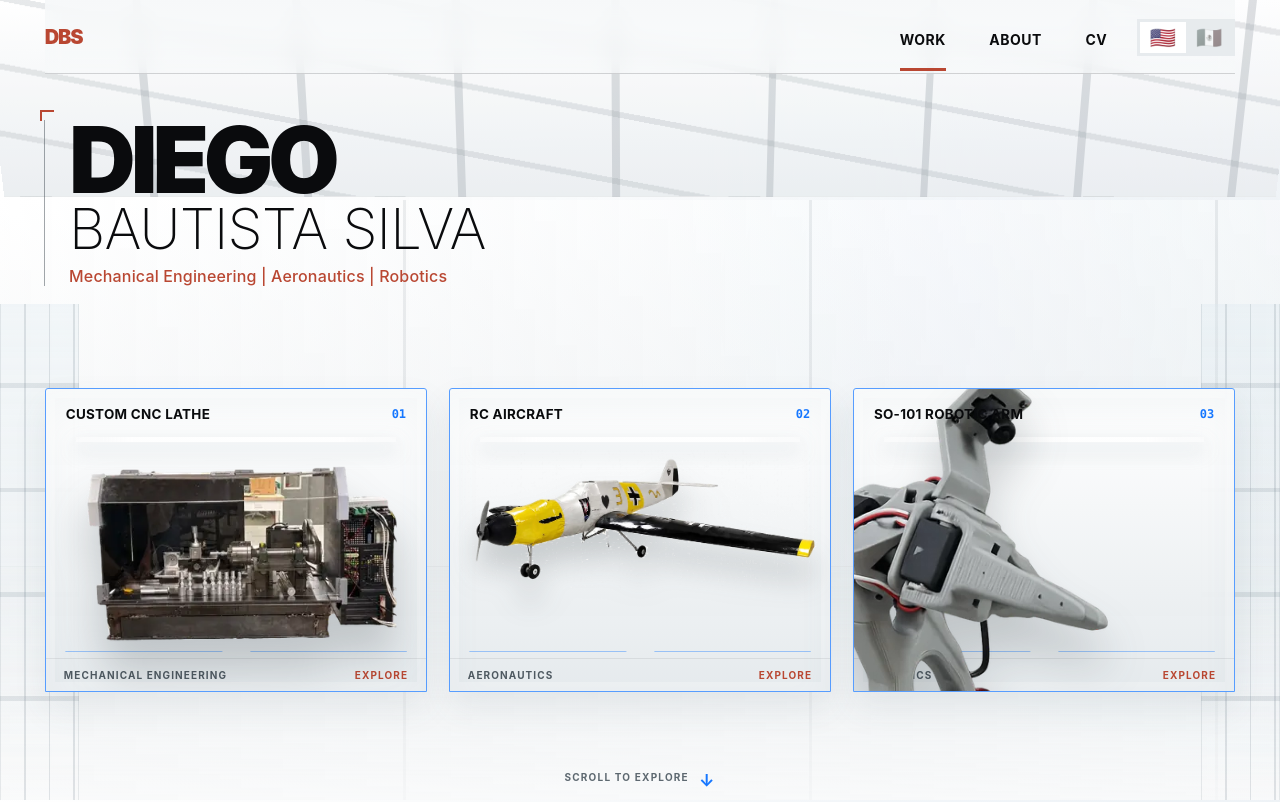
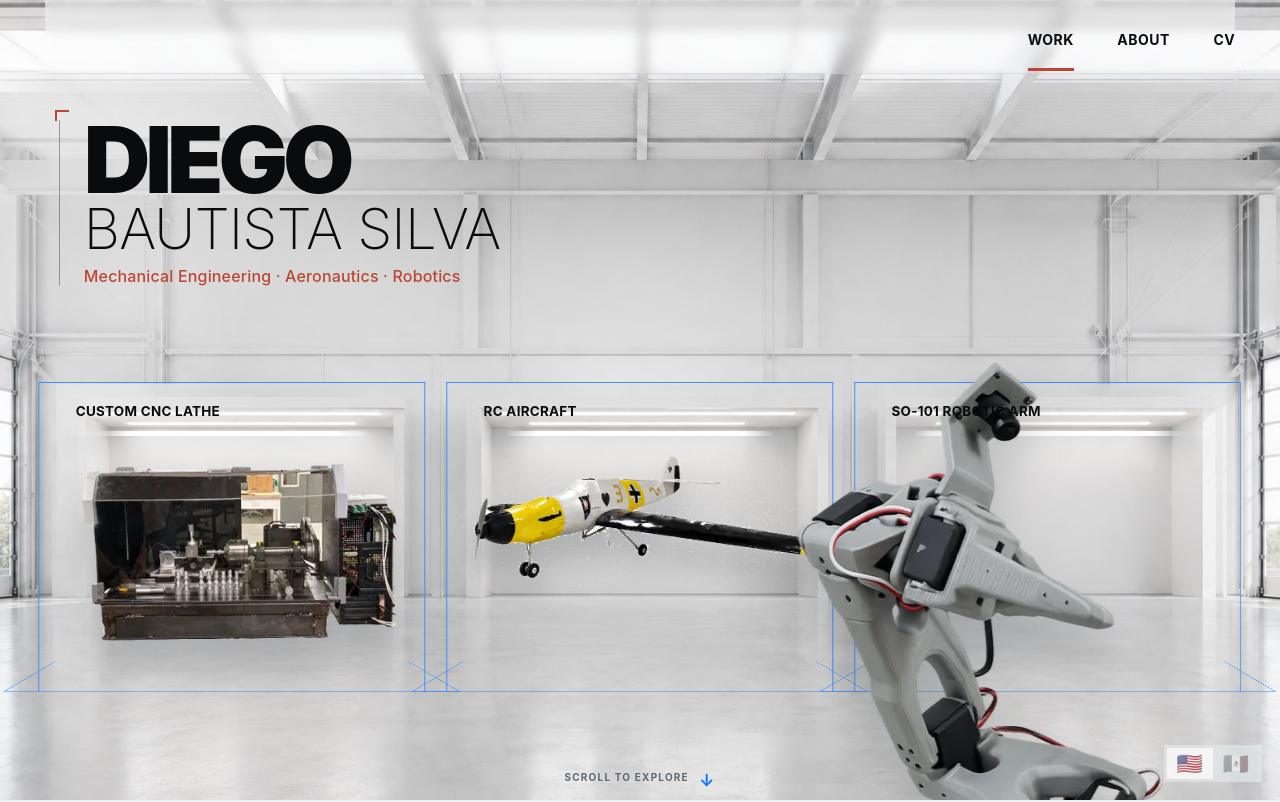
Before and after one commit to diego-bau3/Myportfoliodbau, a React (Vite) app: page / in a window 1280 px wide. Shown: the top 802 px of the page. Built offline with nearby package versions, Linux system fonts and the light colour scheme.

Commit message:
fix: match hangar reference composition

```diff
--- a/src/assets.d.ts
+++ b/src/assets.d.ts
@@ -1,5 +1,10 @@
 // Bun turns asset imports into hashed URLs at build time; TS needs to be told.
 declare module "*.webp" {
+  const src: string;
+  export default src;
+}
+
+declare module "*.png" {
   const src: string;
   export default src;
 }
--- a/src/i18n.tsx
+++ b/src/i18n.tsx
@@ -38,7 +38,7 @@ type UiCopy = {
 
 const UI: Record<Language, UiCopy> = {
   en: {
-    tagline: "Mechanical Engineering | Aeronautics | Robotics",
+    tagline: "Mechanical Engineering · Aeronautics · Robotics",
     primaryNavigation: "Primary navigation",
     work: "Work",
     about: "About",
@@ -59,7 +59,7 @@ const UI: Record<Language, UiCopy> = {
     sections: { hardware: "Hardware", software: "Software", work: "Work experience" },
   },
   es: {
-    tagline: "Ingeniería Mecánica | Aeronáutica | Robótica",
+    tagline: "Ingeniería Mecánica · Aeronáutica · Robótica",
     primaryNavigation: "Navegación principal",
     work: "Proyectos",
     about: "Acerca de",
--- a/src/screens/HangarScreen.tsx
+++ b/src/screens/HangarScreen.tsx
@@ -1,6 +1,7 @@
 import { useCallback, useEffect, useMemo, useState } from "react";
 
 import portfolioPdf from "../../assets/diego-bau-portfolio.pdf";
+import hangarBackground from "../../assets/hangar-background-v1.png";
 import HangarBay from "../components/HangarBay.tsx";
 import ProjectDetail from "../components/ProjectDetail.tsx";
 import { projectsFor } from "../data/projects.ts";
@@ -115,6 +116,7 @@ export default function HangarScreen() {
       </a>
       <section className={`hangar-showcase is-level-${activeLevel + 1}`} id="hangar-work">
         <div className="hangar-stage" aria-hidden="true">
+          <img className="hangar-stage-photo" src={hangarBackground} alt="" />
           <div className="hangar-roof" />
           <div className="hangar-wall" />
         </div>
--- a/src/styles.css
+++ b/src/styles.css
@@ -942,17 +942,13 @@ body.detail-open {
 }
 
 .hangar-showcase {
-  background:
-    linear-gradient(90deg, rgba(255, 255, 255, 0.96), rgba(239, 243, 246, 0.72)),
-    radial-gradient(circle at 76% 38%, rgba(22, 119, 255, 0.08), transparent 32%);
+  background: #edf0f1;
   isolation: isolate;
   position: relative;
 }
 
 .hangar-stage {
-  background:
-    linear-gradient(90deg, rgba(255, 255, 255, 0.96), rgba(239, 243, 246, 0.72)),
-    radial-gradient(circle at 76% 38%, rgba(22, 119, 255, 0.08), transparent 32%);
+  background: #edf0f1;
   height: 100svh;
   margin-bottom: -100svh;
   min-height: 100svh;
@@ -961,6 +957,16 @@ body.detail-open {
   position: sticky;
   top: 0;
   z-index: 0;
+}
+
+.hangar-stage-photo {
+  height: 100%;
+  inset: 0;
+  object-fit: cover;
+  object-position: center center;
+  position: absolute;
+  width: 100%;
+  z-index: -4;
 }
 
 .hangar-stage::before,
@@ -980,6 +986,7 @@ body.detail-open {
   border-inline: 1px solid rgba(74, 93, 107, 0.16);
   bottom: 0;
   content: "";
+  display: none;
   opacity: 0.7;
   position: absolute;
   top: 38%;
@@ -1010,6 +1017,7 @@ body.detail-open {
   border-bottom: 1px solid rgba(71, 83, 92, 0.13);
   height: 25%;
   inset: 0 0 auto;
+  display: none;
   opacity: 0.9;
   position: absolute;
   transform: perspective(680px) rotateX(-7deg) scale(1.03);
@@ -1025,6 +1033,7 @@ body.detail-open {
       rgba(107, 119, 129, 0.12) 31.5% 31.72%
     ),
     linear-gradient(180deg, rgba(255, 255, 255, 0.4), rgba(212, 218, 222, 0.48));
+  display: none;
   inset: 25% 0 0;
   position: absolute;
   z-index: -3;
@@ -1040,11 +1049,11 @@ body.detail-open {
 
 .hangar-header {
   align-items: center;
-  backdrop-filter: blur(10px);
-  background: linear-gradient(180deg, rgba(246, 248, 249, 0.9), rgba(246, 248, 249, 0.62));
-  border-bottom: 1px solid rgba(10, 11, 13, 0.16);
+  backdrop-filter: blur(5px);
+  background: linear-gradient(180deg, rgba(250, 251, 251, 0.58), rgba(250, 251, 251, 0.18));
+  border-bottom: 1px solid rgba(10, 11, 13, 0.11);
   display: flex;
-  justify-content: space-between;
+  justify-content: flex-end;
   margin: 0 clamp(20px, 3.5vw, 58px) -74px;
   min-height: 74px;
   position: sticky;
@@ -1054,6 +1063,7 @@ body.detail-open {
 
 .hangar-mark {
   color: var(--hangar-coral);
+  display: none;
   font-family: var(--display-font);
   font-size: 20px;
   font-weight: 900;
@@ -1065,7 +1075,7 @@ body.detail-open {
   align-items: center;
   display: flex;
   gap: clamp(26px, 3.4vw, 58px);
-  margin-right: clamp(112px, 10vw, 150px);
+  margin-right: 0;
 }
 
 .hangar-nav a {
@@ -1181,7 +1191,7 @@ body.detail-open {
 }
 
 .hangar-identity {
-  left: clamp(28px, 5.4vw, 94px);
+  left: clamp(34px, 6.55vw, 110px);
   position: absolute;
   top: clamp(102px, 15vh, 142px);
   z-index: 3;
@@ -1294,40 +1304,37 @@ body.detail-open {
 .hangar-bays {
   bottom: clamp(88px, 13.5vh, 140px);
   display: grid;
-  gap: clamp(14px, 1.7vw, 30px);
+  gap: 1.75%;
   grid-template-columns: repeat(3, minmax(0, 1fr));
-  left: clamp(20px, 3.5vw, 58px);
-  position: absolute;
-  right: clamp(20px, 3.5vw, 58px);
+  left: 50%;
+  padding-inline: 8.55%;
+  position: absolute;
+  right: auto;
+  transform: translateX(-50%);
+  width: max(100vw, calc(100svh * 1.7768));
   z-index: 4;
 }
 
 .hangar-bays--2 {
   grid-template-columns: repeat(2, minmax(0, 1fr));
-  left: 50%;
-  right: auto;
-  transform: translateX(-50%);
-  width: min(calc(100% - 180px), 1040px);
+  padding-inline: 20%;
 }
 
 .hangar-bay {
   appearance: none;
-  background:
-    linear-gradient(180deg, rgba(255, 255, 255, 0.97), rgba(228, 233, 236, 0.96));
-  border: 1px solid color-mix(in srgb, var(--hangar-blue) 72%, white);
-  border-radius: 3px 3px 0 0;
-  box-shadow:
-    inset 0 0 0 9px rgba(255, 255, 255, 0.22),
-    inset 0 22px 32px rgba(132, 149, 160, 0.08),
-    0 16px 34px rgba(70, 85, 96, 0.09);
+  background: rgba(255, 255, 255, 0.035);
+  border: 1px solid color-mix(in srgb, var(--hangar-blue) 82%, white);
+  border-bottom: 0;
+  border-radius: 0;
+  box-shadow: none;
   color: var(--hangar-ink);
   cursor: pointer;
   display: grid;
   font: inherit;
   grid-template-rows: auto 1fr auto;
-  height: clamp(270px, 38vh, 400px);
+  height: clamp(270px, 38.7vh, 400px);
   min-width: 0;
-  overflow: hidden;
+  overflow: visible;
   padding: 0;
   position: relative;
   text-align: left;
@@ -1340,11 +1347,10 @@ body.detail-open {
 .hangar-bay:hover,
 .hangar-bay:focus-visible {
   border-color: var(--hangar-blue);
-  box-shadow:
-    inset 0 0 0 9px rgba(255, 255, 255, 0.36),
-    0 24px 54px rgba(22, 119, 255, 0.2);
+  background: rgba(255, 255, 255, 0.16);
+  box-shadow: 0 0 0 1px rgba(22, 119, 255, 0.2);
   outline: none;
-  transform: translateY(-7px);
+  transform: none;
 }
 
 .hangar-bay-ceiling {
@@ -1367,7 +1373,7 @@ body.detail-open {
   display: flex;
   gap: 14px;
   justify-content: space-between;
-  padding: 17px 20px 0;
+  padding: 20px 36px 0;
   position: relative;
   z-index: 2;
 }
@@ -1385,6 +1391,7 @@ body.detail-open {
 
 .hangar-bay-number {
   color: var(--hangar-blue);
+  display: none;
   font-family: ui-monospace, "SFMono-Regular", Consolas, monospace;
   font-size: 12px;
   font-weight: 700;
@@ -1395,7 +1402,7 @@ body.detail-open {
   display: flex;
   justify-content: center;
   min-height: 0;
-  padding: 36px clamp(16px, 2vw, 34px) 32px;
+  padding: 36px clamp(16px, 2vw, 34px) 22px;
   position: relative;
   z-index: 1;
 }
@@ -1433,24 +1440,25 @@ body.detail-open {
 }
 
 .hangar-bay-floor {
-  background:
-    linear-gradient(var(--hangar-blue), var(--hangar-blue)) left bottom / 46% 1px no-repeat,
-    linear-gradient(var(--hangar-blue), var(--hangar-blue)) right bottom / 46% 1px no-repeat;
-  bottom: 39px;
-  height: 35%;
-  left: 0;
+  border-bottom: 1px solid var(--hangar-blue);
+  border-left: 1px solid var(--hangar-blue);
+  border-right: 1px solid var(--hangar-blue);
+  bottom: 0;
+  height: 31%;
+  left: -5%;
   opacity: 0.75;
   position: absolute;
-  right: 0;
-  transform: perspective(300px) rotateX(68deg) scaleX(0.9);
+  right: -5%;
+  transform: perspective(300px) rotateX(66deg) scaleX(1.08);
   transform-origin: bottom;
+  z-index: -1;
 }
 
 .hangar-bay-meta {
   align-items: center;
   border-top: 1px solid rgba(10, 11, 13, 0.07);
   color: #4e5961;
-  display: flex;
+  display: none;
   font-family: var(--display-font);
   font-size: 10px;
   font-weight: 700;
@@ -1562,8 +1570,10 @@ body.detail-open {
 
 .language-toggle {
   background: rgba(229, 233, 236, 0.86);
-  right: clamp(20px, 3.5vw, 58px);
-  top: 19px;
+  bottom: 18px;
+  opacity: 0.78;
+  right: 18px;
+  top: auto;
 }
 
 .language-toggle-thumb {
@@ -1582,7 +1592,7 @@ body.detail-open {
 
   .hangar-nav {
     gap: 18px;
-    margin-right: 94px;
+    margin-right: 0;
   }
 
   .hangar-nav a {
@@ -1611,15 +1621,20 @@ body.detail-open {
 
   .hangar-bays {
     bottom: auto;
+    gap: 18px;
     grid-template-columns: minmax(0, 1fr);
     left: auto;
     margin-top: 56px;
+    padding-inline: 0;
     position: relative;
     right: auto;
+    transform: none;
+    width: auto;
   }
 
   .hangar-bays--2 {
     grid-template-columns: minmax(0, 1fr);
+    padding-inline: 0;
     transform: none;
     width: auto;
   }
@@ -1724,7 +1739,7 @@ body.detail-open {
 
   .hangar-nav {
     gap: 13px;
-    margin-right: 82px;
+    margin-right: 0;
   }
 
   .hangar-nav a {
@@ -1734,8 +1749,9 @@ body.detail-open {
   }
 
   .language-toggle {
+    bottom: 14px;
     right: 18px;
-    top: 14px;
+    top: auto;
   }
 
   .language-toggle button {
```
Also changed, not shown: assets/hangar-background-v1.png (added).
